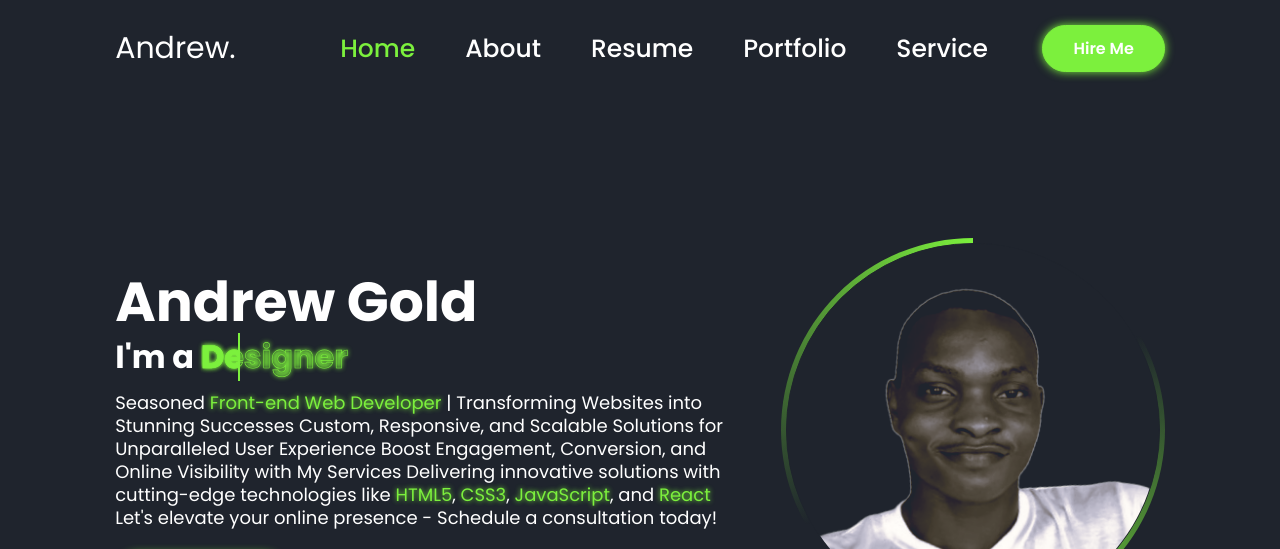
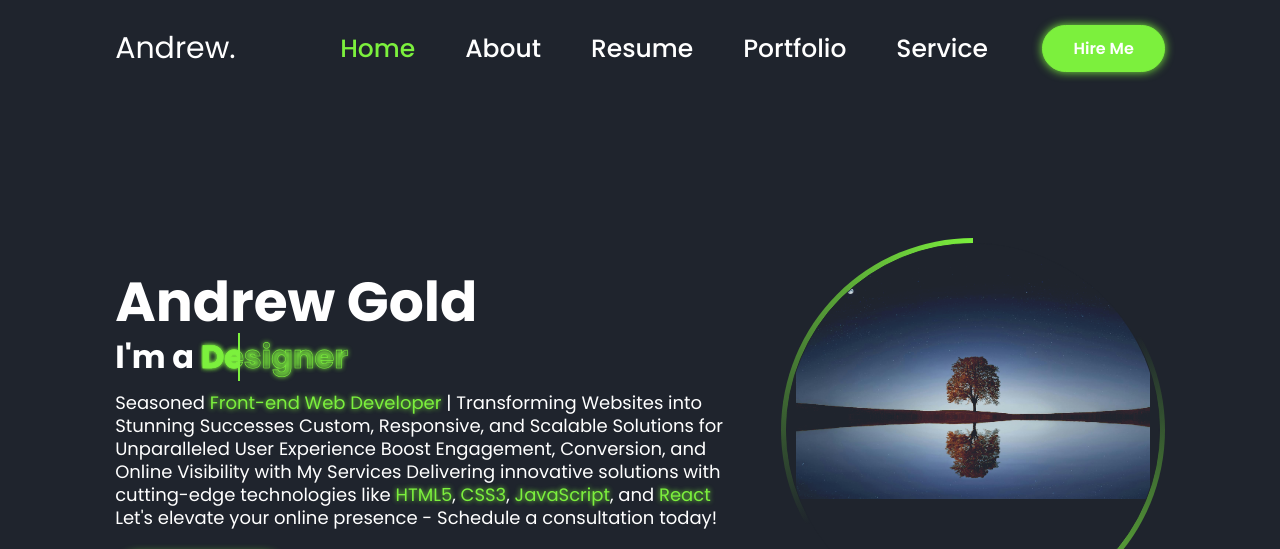
Before and after one commit to andrewgold1105/Andrewgold-Portfolio, a plain HTML site: page index.html in a window 1280 px wide. Shown: the top 549 px of the page. Drawn offline with nearby package versions, Linux system fonts and the light colour scheme.

Commit message:
image update

```diff
--- a/index.html
+++ b/index.html
@@ -57,7 +57,7 @@
         <div class="home-img">
             <div class="img-box">
                 <div class="img-item">
-                    <img src="./andrewgold-img.png" alt="andrew picture">
+                    <img src="/pixel.jpg" alt="andrew picture">
                 </div>
             </div>
         </div>
```
Also changed, not shown: pixel.jpg (added).
